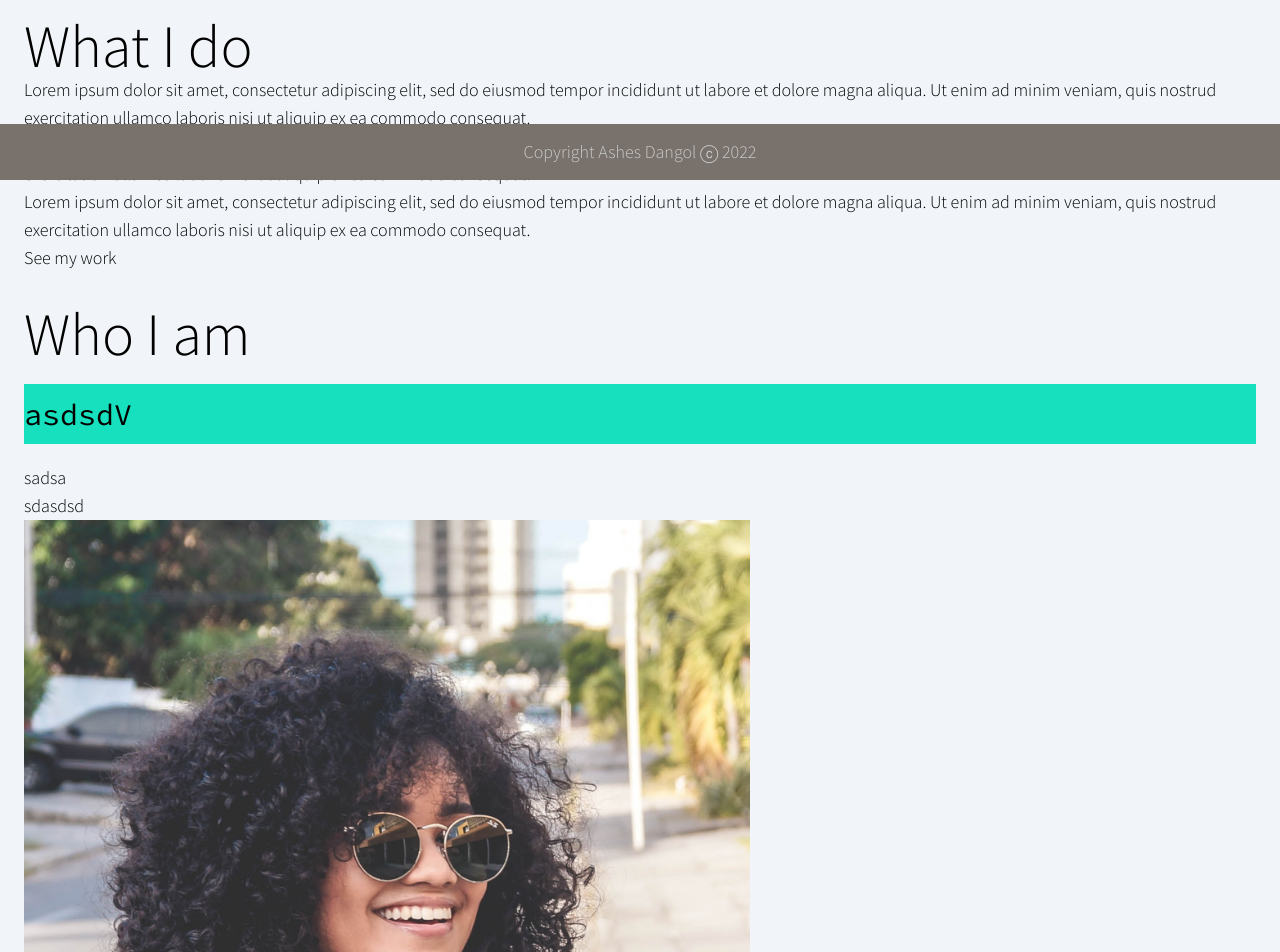
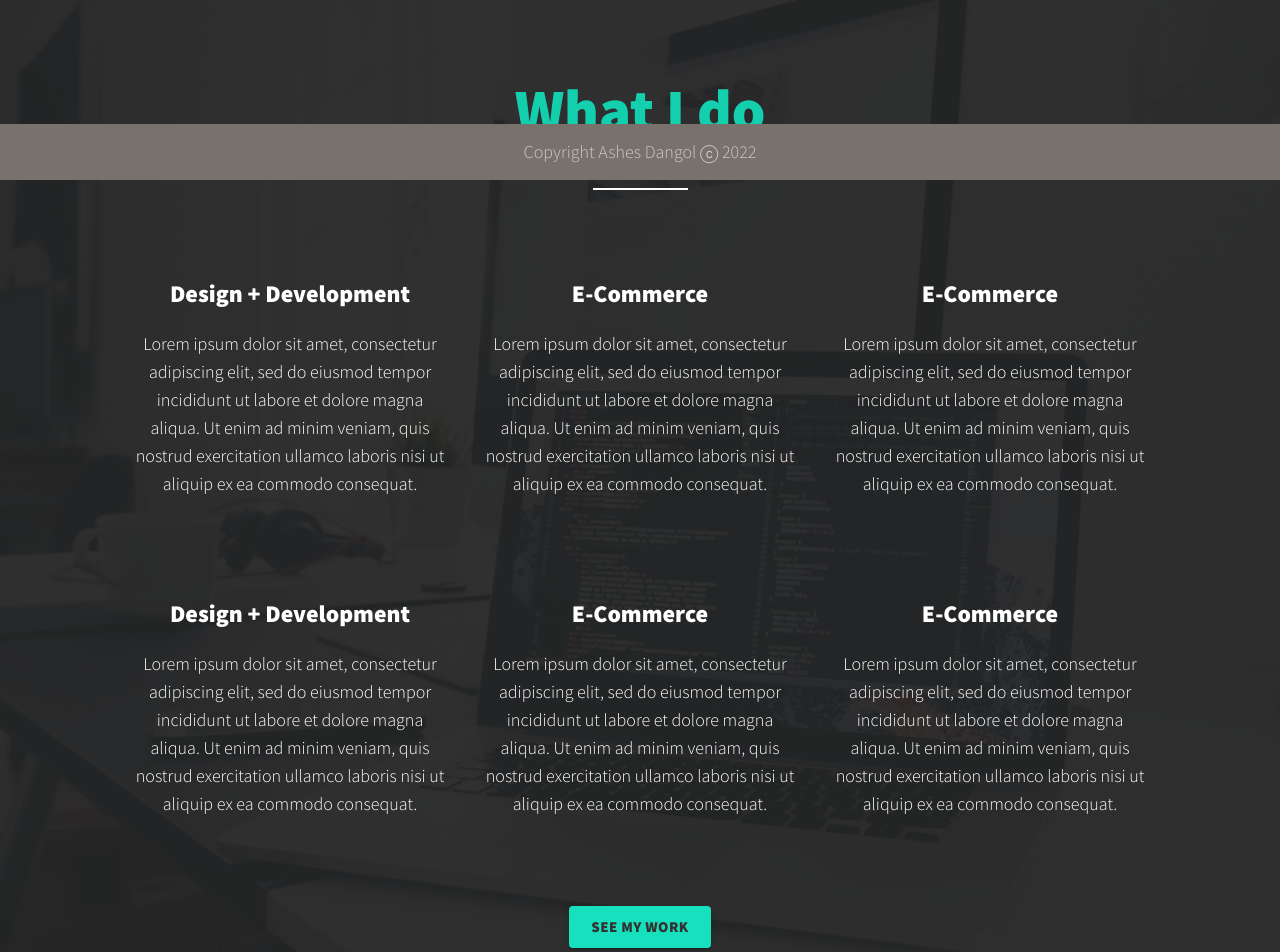
Before and after one commit to ashesdangol/demo-portfolio, a React (Create React App) app in the folder front-end/: page / in a window 1280 px wide. Shown: the part 620-1572 px from the top of the page. Built offline with nearby package versions, Linux system fonts and the light colour scheme.

Commit message:
fixed scroll lock,services, custom mui button

```diff
--- a/front-end/src/components/Intro.jsx
+++ b/front-end/src/components/Intro.jsx
@@ -9,7 +9,7 @@ function Intro(props){
 
             <div className="intro__title-wrapper">
                 <h1 className='section__title intro__title'>Hi, I am <strong>Ashes Dangol</strong></h1>
-                <p className='section__subtitle section__subtitle--bgcolor intro__subtitle'>FRONT-END DEV</p>
+                <p className='section__subtitle section__subtitle--bgcolor intro__subtitle shadow-2xl'>FRONT-END DEV</p>
                 <div className='intro__image'>
                 {/* smal pic */}
                     <CardImage className="laptop:hidden" imgSrc={profilePic.lowImageUrl} alt="my pic" />
--- a/front-end/src/components/Navbar.jsx
+++ b/front-end/src/components/Navbar.jsx
@@ -16,7 +16,9 @@ function Navbar(){
     }
     // close burger menu when menu item is clicked
     function handleMenuClick(){
-        handleBurger()
+        if(isOpen){
+            handleBurger();
+        }
     }
 
     // lock body when menu is isopened
--- a/front-end/src/components/Services.jsx
+++ b/front-end/src/components/Services.jsx
@@ -1,6 +1,7 @@
 import React from 'react';
 import CardText from './global-components/CardText';
 import iDo from '../datas/iDo';
+import Button from '@mui/material/Button';
 
 console.log(iDo);
 function createCardText(whatido){
@@ -14,15 +15,29 @@ function createCardText(whatido){
     );
 
 }
+// custom mui button style
+const styles = {
+    "&.MuiButton-contained": {
+      color: "#333333",
+      backgroundColor: '#16E0BD',
+      borderColor: '#16E0BD',
+      fontFamily:'Source Sans Pro',
+      fontWeight:'bold',
+      '&:hover':{
+        color:"#333333",
+      }
+    }
+  };
 
 function Services(props){
     return(
-        <section className="services" id={props.id}>
-             <h2 className='secttion__title secttion__title--services'>What I do</h2>
-             <div className="servicess">
+        <section className="services" id={props.id} >
+             <h2 className='section__title services__title text-accent_dark'>What I do</h2>
+             <div className="service__wrapper">
                 {iDo.map(createCardText)}
-                <a href="#" className='btn'>See my work</a>
+
              </div>
+             <Button variant="contained" size='large' sx={styles}>See my work</Button>
 
         </section>
 
--- a/front-end/src/components/global-components/CardText.jsx
+++ b/front-end/src/components/global-components/CardText.jsx
@@ -3,8 +3,8 @@ import React from 'react';
 function CardText(props){
     return(
         <div className="service">
-            <h3>{props.heading}</h3>
-            <p>{props.content}</p>
+            <h3 className='text-white py-5'>{props.title}</h3>
+            <p className='text-white pb-10'>{props.content}</p>
         </div>
 
     );
--- a/front-end/src/datas/iDo.js
+++ b/front-end/src/datas/iDo.js
@@ -14,6 +14,21 @@ const iDo = [
         title: "E-Commerce",
         content:"Lorem ipsum dolor sit amet, consectetur adipiscing elit, sed do eiusmod tempor incididunt ut labore et dolore magna aliqua. Ut enim ad minim veniam, quis nostrud exercitation ullamco laboris nisi ut aliquip ex ea commodo consequat."
       },
+      {
+        id: 4,
+        title: "Design + Development",
+        content:"Lorem ipsum dolor sit amet, consectetur adipiscing elit, sed do eiusmod tempor incididunt ut labore et dolore magna aliqua. Ut enim ad minim veniam, quis nostrud exercitation ullamco laboris nisi ut aliquip ex ea commodo consequat."
+      },
+      {
+          id: 5,
+          title: "E-Commerce",
+          content:"Lorem ipsum dolor sit amet, consectetur adipiscing elit, sed do eiusmod tempor incididunt ut labore et dolore magna aliqua. Ut enim ad minim veniam, quis nostrud exercitation ullamco laboris nisi ut aliquip ex ea commodo consequat."
+        },
+        {
+          id: 6,
+          title: "E-Commerce",
+          content:"Lorem ipsum dolor sit amet, consectetur adipiscing elit, sed do eiusmod tempor incididunt ut labore et dolore magna aliqua. Ut enim ad minim veniam, quis nostrud exercitation ullamco laboris nisi ut aliquip ex ea commodo consequat."
+        },
   ];
 
   export default iDo;
--- a/front-end/src/styles/components/intro/intro.scss
+++ b/front-end/src/styles/components/intro/intro.scss
@@ -23,11 +23,13 @@
 }
 .intro__title{
     text-align: center;
+    @apply font-light;
     @screen lg{
         text-align: left;
     }
     strong{
         @apply mt-3;
+        @apply font-bold;
         @screen lg{
             @apply mt-3;
         }
--- a/front-end/src/styles/components/navbar/navbar.scss
+++ b/front-end/src/styles/components/navbar/navbar.scss
@@ -1,6 +1,7 @@
 
 
 .main-nav-bar{
+    @apply py-4;
     background-color: #333;
     height: 100%;
     width: 100%;
--- /dev/null
+++ b/front-end/src/styles/components/services/_index.scss
@@ -0,0 +1 @@
+@forward 'services';
--- /dev/null
+++ b/front-end/src/styles/components/services/services.scss
@@ -0,0 +1,40 @@
+.services{
+    @apply bg-dark;
+    background-image: url('../../../../public/assets/images/christopher-gower-m_HRfLhgABo-unsplash.png');
+    background-size: cover;
+    background-blend-mode: multiply;
+    text-align: center;
+    &__title{
+        text-align: center;
+        &::after{
+            content: "";
+            display: flex;
+            border: 1px solid white;
+            width: 95px;
+            height: 1px;
+            @apply mx-auto mt-12;
+        }
+    }
+}
+
+.service__wrapper{
+    text-align: center;
+    @apply py-12 mx-auto max-w-screen-xlDesktop;
+    display: flex;
+    flex-direction: column;
+    align-items: center;
+    @apply gap-10;
+    @screen smTablet{
+        flex-direction: row;
+        justify-content: center;
+        flex-wrap:wrap;
+    }
+
+}
+
+.service{
+
+    max-width: 310px;
+    width: 100%;
+
+}
--- a/front-end/src/styles/globals/main.scss
+++ b/front-end/src/styles/globals/main.scss
@@ -8,10 +8,18 @@
 .scroll-lock{
     max-height: 100vh;
     overflow: hidden;
+    @screen lg{
+        max-height: auto;
+        overflow: auto;
+    }
 }
 section{
     @apply px-2;
-    @apply py-4;
+    @apply py-12;
+    @screen lg{
+        @apply py-20;
+
+    }
     @screen laptop{
         @apply px-4;
     }
@@ -39,13 +47,13 @@ section{
 
 @layer base{
     h1{
-        @apply text-5xl mdLg:text-7xl;
+        @apply text-5xl mdLg:text-7xl font-bold;
     }
     h2{
-        @apply text-4xl mdLg:text-6xl;
+        @apply text-4xl mdLg:text-6xl font-bold;
     }
     h3{
-        @apply text-lg mdLg:text-2xl;
+        @apply text-lg mdLg:text-2xl font-bold;
     }
     body{
         @apply text-base mdLg:text-lg bg-slate-100 pb-20 min-h-screen h-full font-sansPro;
@@ -53,13 +61,13 @@ section{
     }
     .section{
         &__title{
-            @apply mb-5 text-5xl mdLg:text-6xl;
+            @apply mb-5 text-5xl mdLg:text-6xl font-bold;
             strong{
                 @apply block;
             }
         }
         &__subtitle{
-            @apply mb-5 text-2xl mdLg:text-3xl font-codePro py-3;
+            @apply mb-5 text-2xl mdLg:text-3xl font-codePro py-3 font-bold;
             &--bgcolor{
                 @apply bg-accent_bright ;
             }
--- a/front-end/src/styles/styles.scss
+++ b/front-end/src/styles/styles.scss
@@ -5,3 +5,4 @@
 @forward 'components/cards';
 @forward 'components/loaders';
 @forward 'components/intro';
+@forward 'components/services';
```
